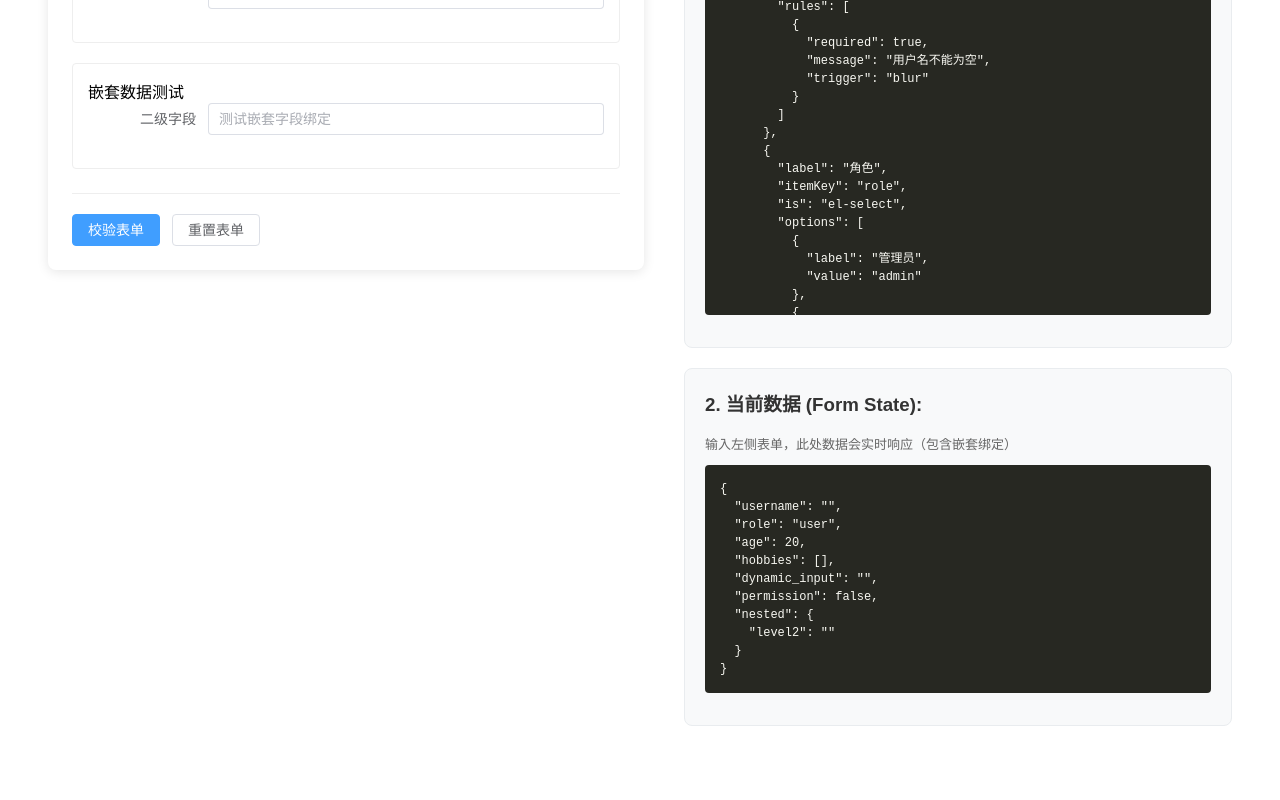
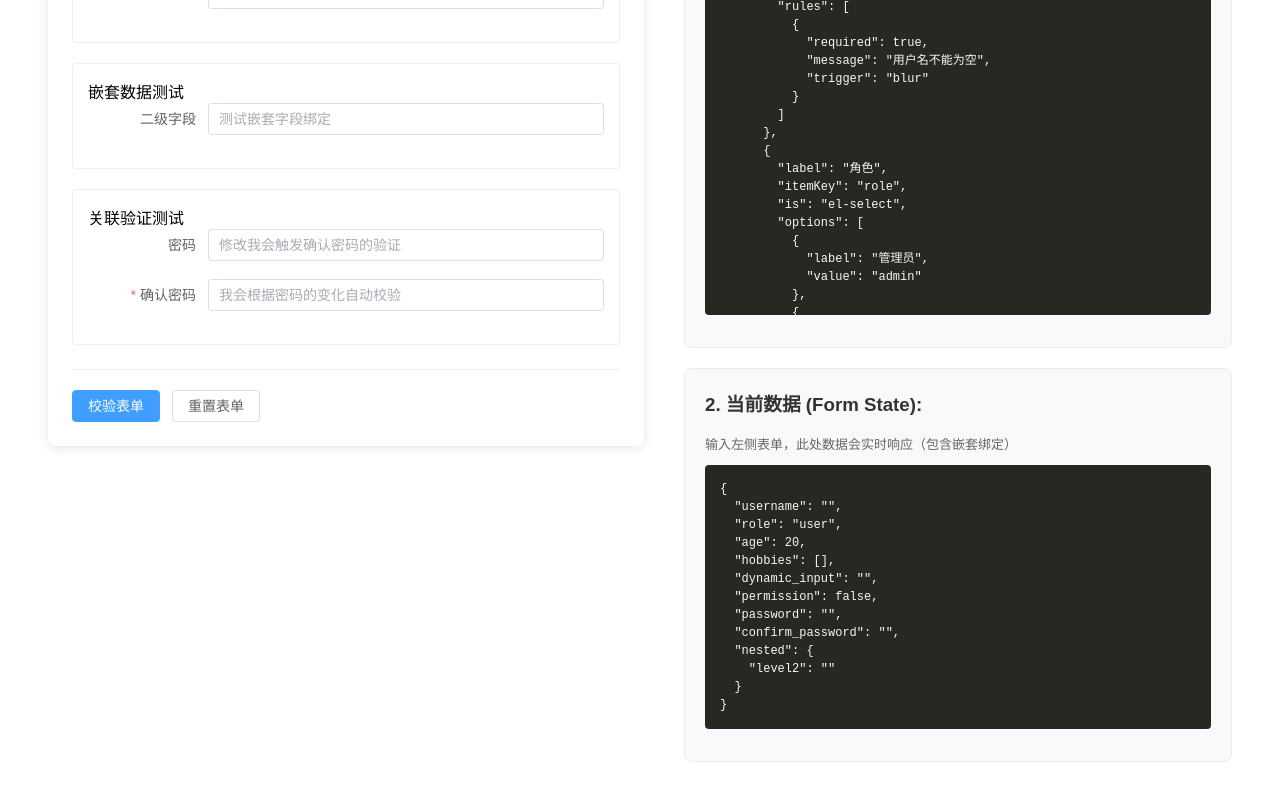
Before and after one commit to cala2cala/vue3-config-form-table, a Vue app: page / in a window 1280 px wide. Shown: the part 450-1250 px from the top of the page. Before the commit the page ends 1224 px from the top, so only its background shows below. Built offline with nearby package versions, Linux system fonts and the light colour scheme.

Commit message:
feat: implement declarative JSON validation rules and remove inline validator functions from config

```diff
--- a/src/App.vue
+++ b/src/App.vue
@@ -46,6 +46,8 @@ const formState = reactive<any>({
   hobbies: [],
   dynamic_input: '',
   permission: false,
+  password: '',
+  confirm_password: '',
   nested: {
     level2: ''
   }
@@ -135,6 +137,38 @@ const formConfig: IFormCombItem[] = [
         placeholder: '测试嵌套字段绑定'
       }
     ]
+  },
+  {
+    label: '关联验证测试',
+    itemKey: 'link_group',
+    is: 'div',
+    children: [
+      {
+        label: '密码',
+        itemKey: 'password',
+        is: 'el-input',
+        type: 'password',
+        placeholder: '修改我会触发确认密码的验证',
+        linkValidateKey: ['confirm_password']
+      },
+      {
+        label: '确认密码',
+        itemKey: 'confirm_password',
+        is: 'el-input',
+        type: 'password',
+        placeholder: '我会根据密码的变化自动校验',
+        rules: [
+          { required: true, message: '请再次输入密码', trigger: 'blur' },
+          {
+            judgeFrom: 'confirm_password',
+            judgeType: IJudgeOperate.notequal,
+            judgeValue: '${password}',
+            _message: '两次输入密码不一致',
+            _trigger: 'blur'
+          }
+        ]
+      }
+    ]
   }
 ]
 
--- a/src/dsl/components/FormDsl.vue
+++ b/src/dsl/components/FormDsl.vue
@@ -24,11 +24,12 @@
 </template>
 
 <script lang="ts" setup>
-import { ref, type PropType } from 'vue'
+import { ref, watch, type PropType } from 'vue'
 import type { FormInstance } from 'element-plus'
 import FormDslItem from './FormDslItem'
 import { useFormDsl } from '../hooks/useFormDsl'
 import { IFormCombItem } from '../types/dsl'
+import { get, cloneDeep } from 'lodash'
 
 const props = defineProps({
   formConfig: {
@@ -43,6 +44,45 @@ const props = defineProps({
 
 const formRef = ref<FormInstance>()
 const { dslForm } = useFormDsl(props.formConfig, props.formState)
+
+// --- linkValidateKey 功能实现 ---
+// 获取所有含有 linkValidateKey 的配置项
+const getLinkConfigs = (configs: IFormCombItem[]): IFormCombItem[] => {
+  let result: IFormCombItem[] = []
+  configs.forEach(item => {
+    if (item.linkValidateKey && item.linkValidateKey.length > 0) {
+      result.push(item)
+    }
+    if (item.children) {
+      result = result.concat(getLinkConfigs(item.children))
+    }
+  })
+  return result
+}
+
+// 监听表单数据变化，触发关联验证
+watch(
+  () => cloneDeep(props.formState),
+  (newVal, oldVal) => {
+    const linkConfigs = getLinkConfigs(props.formConfig)
+    linkConfigs.forEach(item => {
+      const currentVal = get(newVal, item.itemKey)
+      const prevVal = get(oldVal, item.itemKey)
+
+      // 如果值发生了变化
+      if (JSON.stringify(currentVal) !== JSON.stringify(prevVal)) {
+        item.linkValidateKey?.forEach(linkKey => {
+          // 触发关联项的验证
+          formRef.value?.validateField(linkKey).catch(() => {
+            // 忽略验证失败，仅触发显示
+          })
+        })
+      }
+    })
+  },
+  { deep: true }
+)
+// -----------------------------
 
 const validate = async () => {
   if (!formRef.value) return
--- a/src/dsl/hooks/useFormDsl.ts
+++ b/src/dsl/hooks/useFormDsl.ts
@@ -1,6 +1,6 @@
 import { computed, toRaw, isProxy } from 'vue'
 import { get, cloneDeep } from 'lodash'
-import { checkBoolean, getJudgeValue, replaceData } from './useRenderDsl'
+import { checkBoolean, getJudgeValue, replaceData, judgeRulesHandle } from './useRenderDsl'
 import { useRemoteConfig } from './useRemoteConfig'
 import {
   IFormCombItem,
@@ -8,6 +8,7 @@ import {
   IJudgeRulesType,
   IJudgeTypeOption,
   IJudgePlaceholderType,
+  IJudgeType,
 } from '../types/dsl'
 
 export const useFormDsl = (formConfig: IFormCombItem[], formState: any) => {
@@ -22,12 +23,26 @@ export const useFormDsl = (formConfig: IFormCombItem[], formState: any) => {
           _placeholder = getJudgeValue(item.placeholder as IJudgePlaceholderType[], formState, '_placeholder', formConfig)
         }
 
-        let _rules = item.rules as any[]
+        let _rules: any[] = []
         if (Array.isArray(item.rules)) {
-          const dynamicRule = getJudgeValue(item.rules as IJudgeRulesType[], formState, '_message', formConfig)
-          if (dynamicRule) {
-            _rules = [{ required: true, message: dynamicRule, trigger: 'blur' }]
-          }
+          _rules = item.rules.map(rule => {
+            // 如果规则中包含 judgeType，说明是一个声明式的校验规则
+            if (typeof rule === 'object' && 'judgeType' in rule) {
+              return {
+                validator: (r: any, value: any, callback: any) => {
+                  const isError = judgeRulesHandle(rule as IJudgeType, formState)
+                  if (isError) {
+                    callback(new Error((rule as IJudgeRulesType)._message || '验证失败'))
+                  } else {
+                    callback()
+                  }
+                },
+                trigger: (rule as IJudgeRulesType)._trigger || 'blur'
+              }
+            }
+            // 否则视为普通的 Element Plus 校验规则（如 { required: true }）
+            return rule
+          })
         }
 
         let _options = item.options as any[]
--- a/src/dsl/types/dsl.ts
+++ b/src/dsl/types/dsl.ts
@@ -64,6 +64,7 @@ export interface IFormCombItem {
   rules?: any[] | IJudgeRulesType[];
   options?: any[] | IJudgeTypeOption[] | string;
   remoteKey?: string;
+  linkValidateKey?: string[];
   children?: IFormCombItem[];
   [key: string]: any;
 }
```
